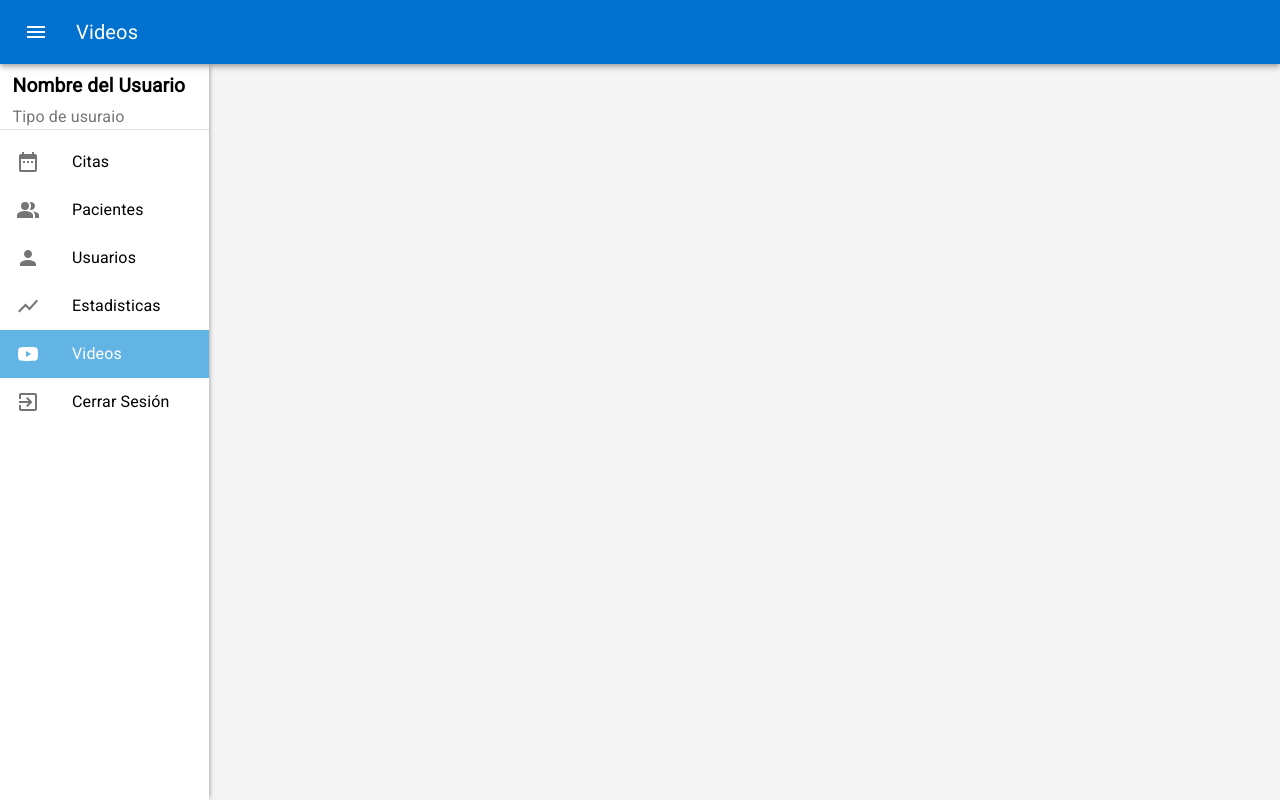
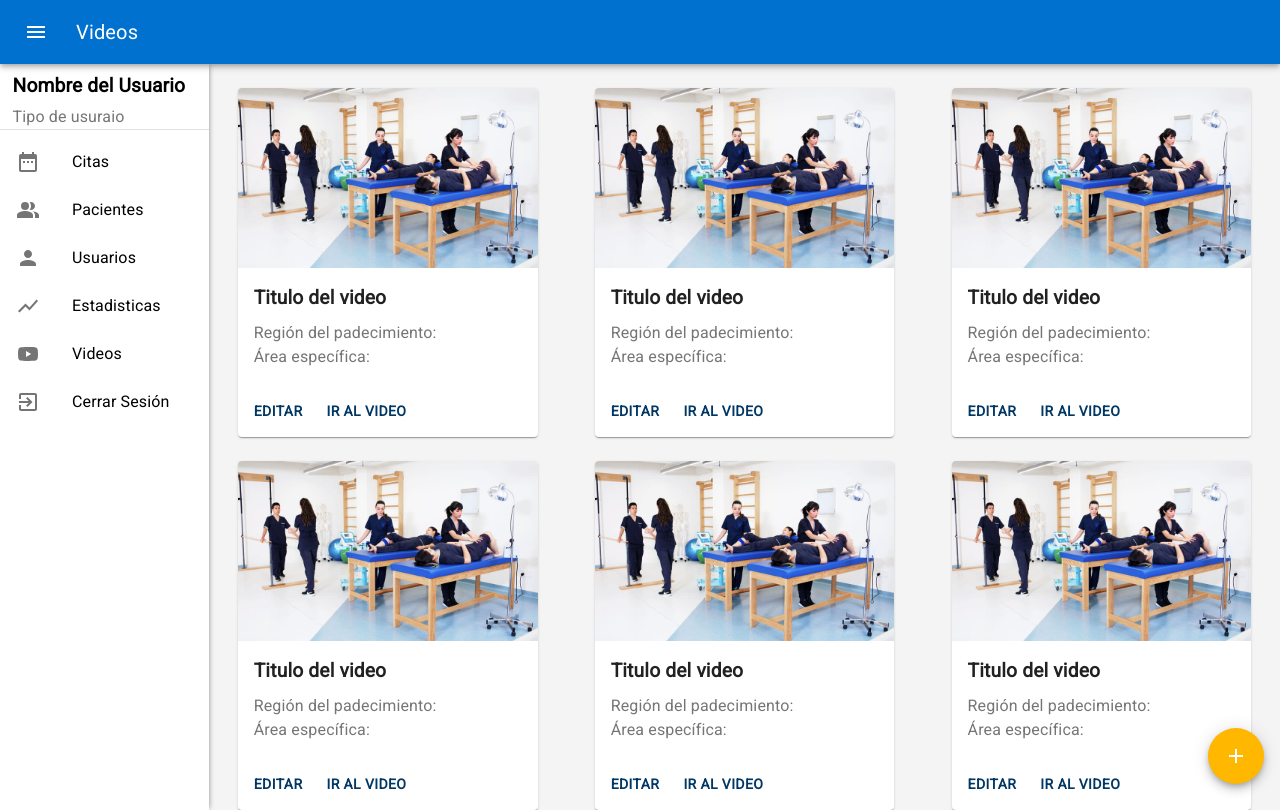
Before and after one commit to LeiWithP/cufri, a React (Create React App) app: page /Videos in a window 1280 px wide. Built offline with nearby package versions, Linux system fonts and the light colour scheme.

Commit message:
Avance de videos y reparacion menu

```diff
--- /dev/null
+++ b/src/Components/Content.jsx
@@ -0,0 +1,16 @@
+import React,{useState} from 'react';
+import AppBar from './AppBar';
+import SideMenu from './SideMenu';
+
+export default function Content(props){
+    const [menu,setMenu] = useState(true);
+    return(
+        <div style={{height:"100vh",display:"flex",flexDirection:"column",flexWrap:"nowrap"}}>
+            <AppBar handleMenu={e=>setMenu(menu? false:true)} nombre={props.nombre}/>
+            <div style={{display:"flex",flexDirection:"row",flexWrap:"nowrap",width:"100%",height:"100%"}}>
+            <SideMenu visible={menu}/>
+            {props.children}
+            </div>
+        </div>
+    );
+}
--- a/src/Components/SideMenu.jsx
+++ b/src/Components/SideMenu.jsx
@@ -21,11 +21,10 @@ const useStyles = makeStyles(theme=>({
       boxShadow:"2px 0 5px -2px #888;",
       overflow:"hidden",
       zIndex:"1",
-      [theme.breakpoints.down(850)]:{
-          transition:"0.7s",
-          width:"0px",
-      }
-
+    },
+    menuHide:{
+        transition:"0.7s",
+        width:"0px",
     },
     fullList: {
       width: 'auto',
@@ -37,7 +36,7 @@ export default function SideMenu(props){
     const history=useHistory();
     return(
         <div
-        className={classes.list}
+        className={`${classes.list} ${props.visible ? '':classes.menuHide}`}
         role="presentation"
         >
             <Typography style={{fontSize:"larger",fontWeight:"bold",marginTop:"1vh",marginLeft:"6%"}}>
--- a/src/Dates/Dates.jsx
+++ b/src/Dates/Dates.jsx
@@ -1,6 +1,5 @@
 import React from "react";
-import AppBar from "../Components/AppBar";
-import SideMenu from "../Components/SideMenu";
+import Content from '../Components/Content';
 import Typography from "@material-ui/core/Typography";
 import Button from "@material-ui/core/Button";
 import Card from "@material-ui/core/Card";
@@ -196,25 +195,7 @@ export default function Dates() {
     console.log(calendarDate);
   };
   return (
-    <div
-      style={{
-        height: "100vh",
-        display: "flex",
-        flexDirection: "column",
-        flexWrap: "nowrap"
-      }}
-    >
-      <AppBar nombre="Citas" />
-      <div
-        style={{
-          display: "flex",
-          flexDirection: "row",
-          flexWrap: "nowrap",
-          width: "100%",
-          height: "100%"
-        }}
-      >
-        <SideMenu select="citas" />
+    <Content nombre="Citas">
         <div
           style={{
             width: "100%",
@@ -825,7 +806,6 @@ export default function Dates() {
             </DialogContent>
           </Dialog>
         </div>
-      </div>
-    </div>
+      </Content>
   );
 }
--- a/src/MainPage/MainPage.jsx
+++ b/src/MainPage/MainPage.jsx
@@ -1,8 +1,7 @@
 import React from 'react';
-import AppBar from '../Components/AppBar';
-import SideMenu from '../Components/SideMenu';
 import Logo from '../Images/Maristas.png'
 import { makeStyles } from '@material-ui/core/styles';
+import Content from '../Components/Content';
 
 const useStyles = makeStyles(theme => ({
     image:{
@@ -18,12 +17,8 @@ const useStyles = makeStyles(theme => ({
 export default function Main(){
     const classes =useStyles();
     return(
-        <div style={{height:"100vh",display:"flex",flexDirection:"column",flexWrap:"nowrap"}}>
-            <AppBar nombre="Home"/>
-            <div style={{display:"flex",flexDirection:"row",flexWrap:"nowrap",width:"100%",height:"100%"}}>
-            <SideMenu />
+        <Content nombre="Home">
             <img src={Logo} alt="" width="30%" className={classes.image}/>
-            </div>
-        </div>
+        </Content>
     );
 }
--- a/src/Statistics/Statistics.jsx
+++ b/src/Statistics/Statistics.jsx
@@ -1,17 +1,11 @@
 import React from 'react';
-import AppBar from '../Components/AppBar';
-import SideMenu from '../Components/SideMenu';
+import Content from '../Components/Content';
 
 export default function Statistics(){
     return(
-        <div style={{height:"100vh",display:"flex",flexDirection:"column",flexWrap:"nowrap"}}>
-            <AppBar nombre="Estadisticas"/>
-            <div style={{display:"flex",flexDirection:"row",flexWrap:"nowrap",width:"100%",height:"100%"}}>
-            <SideMenu select="estadisticas" />
+        <Content nombre="Estadisticas">
             <div style={{width:"100%",backgroundColor:"#F4F4F4",display:"flex",flexDirection:"column",justifyContent:"center" }}>
-
             </div>
-            </div>
-        </div>
+         </Content>
     );
 }
--- a/src/Videos/Videos.jsx
+++ b/src/Videos/Videos.jsx
@@ -1,17 +1,244 @@
-import React from 'react';
-import AppBar from '../Components/AppBar';
-import SideMenu from '../Components/SideMenu';
+import React from "react";
+import Content from '../Components/Content';
+import Typography from "@material-ui/core/Typography";
+import Button from "@material-ui/core/Button";
+import { makeStyles } from "@material-ui/core/styles";
+import TextField from "@material-ui/core/TextField";
+import Card from "@material-ui/core/Card";
+import CardActions from "@material-ui/core/CardActions";
+import CardContent from "@material-ui/core/CardContent";
+import Image from "../Images/CARRUSEL_H_FISIOTERAPIA_3.jpg";
+import Fab from "@material-ui/core/Fab";
+import AddIcon from "@material-ui/icons/Add";
+import Dialog from "@material-ui/core/Dialog";
+import DialogContent from "@material-ui/core/DialogContent";
+import DialogTitle from "@material-ui/core/DialogTitle";
+import { DialogActions } from "@material-ui/core";
 
-export default function Statistics(){
-    return(
-        <div style={{height:"100vh",display:"flex",flexDirection:"column",flexWrap:"nowrap"}}>
-            <AppBar nombre="Videos"/>
-            <div style={{display:"flex",flexDirection:"row",flexWrap:"nowrap",width:"100%",height:"100%"}}>
-            <SideMenu select="videos" />
-            <div style={{width:"100%",backgroundColor:"#F4F4F4",display:"flex",flexDirection:"column",justifyContent:"center" }}>
+const cards = [1, 2, 3, 4, 5, 6];
 
-            </div>
-            </div>
+const useStyles = makeStyles(theme => ({
+  Card: {
+    display: "flex",
+    flexDirection: "column",
+    width: "28%",
+    height: "fit-content",
+    marginTop: "3vh"
+  },
+  Botones: {
+    fontFamily: "Roboto",
+    fontWeight: "bold",
+    color: "#003764"
+  },
+  Fab: {
+    position: "absolute",
+    bottom: theme.spacing(2),
+    right: theme.spacing(2),
+    backgroundColor: "#FFB700",
+    "&:hover": {
+      background: "#FFB700"
+    }
+  },
+  formulario: {
+    display: "flex",
+    flexDirection: "column",
+    width: "550px"
+  },
+  Boton: {
+    backgroundColor: "#FFC107",
+    color: "white",
+    marginRight: "2%",
+    "&:hover": {
+      background: "#FFB700"
+    }
+  }
+}));
+
+export default function Statistics() {
+  /**
+   * constante para llamar los estilos
+   */
+  const classes = useStyles();
+  /**
+   * States y handles para el control de apertura y cierre de los dialogs
+   */
+  const [open, setOpen] = React.useState(false);
+  const handleOpen = e => {
+    e.preventDefault();
+    setOpen(true);
+  };
+  const handleClose = e => {
+    e.preventDefault();
+    setOpen(false);
+    console.log(data);
+  };
+  /**
+   * State donde se guarda la data del video
+   */
+  const [data, setData] = React.useState({
+    link: "",
+    titulo: "",
+    region_padecimiento: "",
+    area_especifica: "",
+    observaciones: ""
+  });
+  /**
+   *
+   * @param {los valores se guardan enviandolos como props} prop
+   */
+  const handleChange = prop => event => {
+    setData({ ...data, [prop]: event.target.value });
+  };
+  return (
+    <Content nombre="Videos">
+        <div
+          style={{
+            width: "100%",
+            backgroundColor: "#F4F4F4",
+            display: "flex",
+            flexDirection: "row",
+            justifyContent: "space-around",
+            flexWrap: "wrap"
+          }}
+        >
+          {/**
+           * Aqui se insertan las cards
+           */}
+          {cards.map(card => {
+            return (
+              <Card className={classes.Card}>
+                <img src={Image} alt="" width="100%" />
+                <CardContent>
+                  <Typography
+                    style={{
+                      fontWeight: "bold",
+                      fontSize: "larger",
+                      fontFamily: "Roboto"
+                    }}
+                  >
+                    Titulo del video
+                  </Typography>
+                  <Typography
+                    color={"textSecondary"}
+                    style={{
+                      fontFamily: "Roboto",
+                      marginTop: "1vh"
+                    }}
+                  >
+                    Región del padecimiento:
+                  </Typography>
+                  <Typography
+                    color={"textSecondary"}
+                    style={{
+                      fontFamily: "Roboto"
+                    }}
+                  >
+                    Área específica:
+                  </Typography>
+                </CardContent>
+                <CardActions>
+                  <Button className={classes.Botones}>EDITAR</Button>
+                  <Button className={classes.Botones}>IR AL VIDEO</Button>
+                </CardActions>
+              </Card>
+            );
+          })}
+          {/**
+           * Fin del bloque de las cards
+           * se coloca un float action button
+           */}
+          <Fab
+            color="primary"
+            aria-label="add"
+            onClick={handleOpen}
+            className={classes.Fab}
+          >
+            <AddIcon />
+          </Fab>
+          {/**
+           * inicio de los dialogs
+           *
+           */}
+          <Dialog
+            open={open}
+            style={{ display: "flex", flexDirection: "column" }}
+            maxWidth={false}
+          >
+            <DialogTitle style={{ textAlign: "center" }}>
+              Agregar video
+              <Typography>Agrega los datos que se te piden</Typography>
+            </DialogTitle>
+            <DialogContent>
+              <form
+                id="formulario"
+                className={classes.formulario}
+                onSubmit={handleClose}
+              >
+                <TextField
+                  id="filled-helperText"
+                  label="Link del video"
+                  helperText="Ingresa el link del video"
+                  variant="filled"
+                  value={data.link}
+                  onChange={handleChange("link")}
+                />
+                <TextField
+                  id="filled-helperText"
+                  label="Titulo"
+                  helperText="Ingresa el titulo del video"
+                  variant="filled"
+                  value={data.titulo}
+                  onChange={handleChange("titulo")}
+                />
+                <div
+                  style={{ display: "flex", justifyContent: "space-between" }}
+                >
+                  <TextField
+                    id="filled-helperText"
+                    label="Región del Padecimiento"
+                    helperText="Ingresa la región del padecimiento"
+                    variant="filled"
+                    value={data.region_padecimiento}
+                    onChange={handleChange("region_padecimiento")}
+                    style={{ width: "47%" }}
+                  />
+                  <TextField
+                    id="filled-helperText"
+                    label="Área específica"
+                    helperText="Ingresa el área específica"
+                    variant="filled"
+                    value={data.area_especifica}
+                    onChange={handleChange("area_especifica")}
+                    style={{ width: "47%" }}
+                  />
+                </div>
+                <TextField
+                  id="filled-multiline-static"
+                  label="Observaciones"
+                  multiline
+                  rows="6"
+                  value={data.observaciones}
+                  onChange={handleChange("observaciones")}
+                  defaultValue=""
+                  variant="filled"
+                />
+              </form>
+            </DialogContent>
+            <DialogActions>
+              <Button
+                className={classes.Botones}
+                onClick={e => {
+                  setOpen(false);
+                }}
+              >
+                REGRESAR
+              </Button>
+              <Button type="submit" form="formulario" className={classes.Boton}>
+                AGREGAR
+              </Button>
+            </DialogActions>
+          </Dialog>
         </div>
-    );
+      </Content>
+  );
 }
```
Also changed, not shown: src/Components/AppBar.jsx (+2 -13 lines), src/Users/Users.jsx (+3 -23 lines), src/Images/CARRUSEL_H_FISIOTERAPIA_3.jpg (added).
